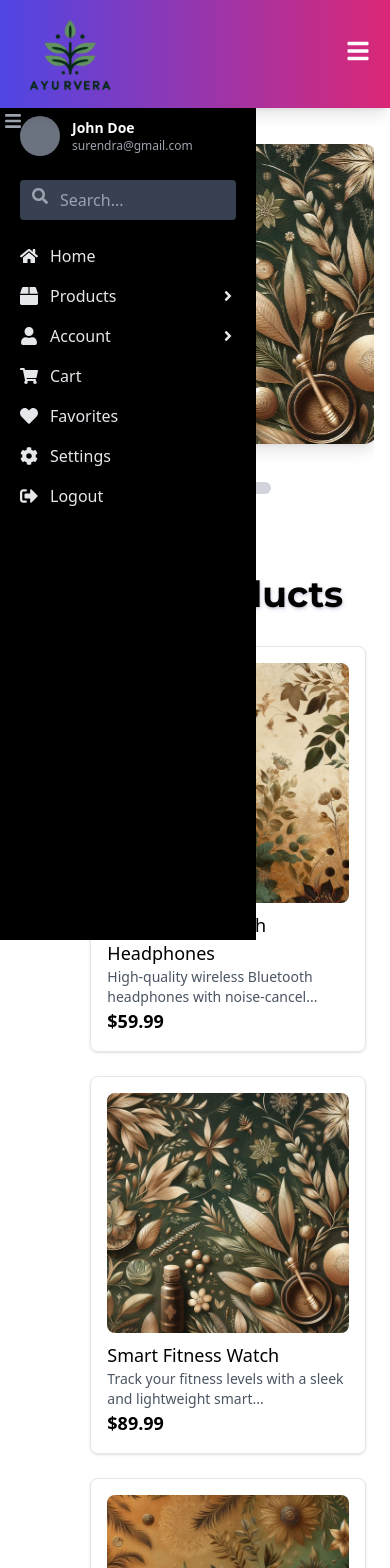
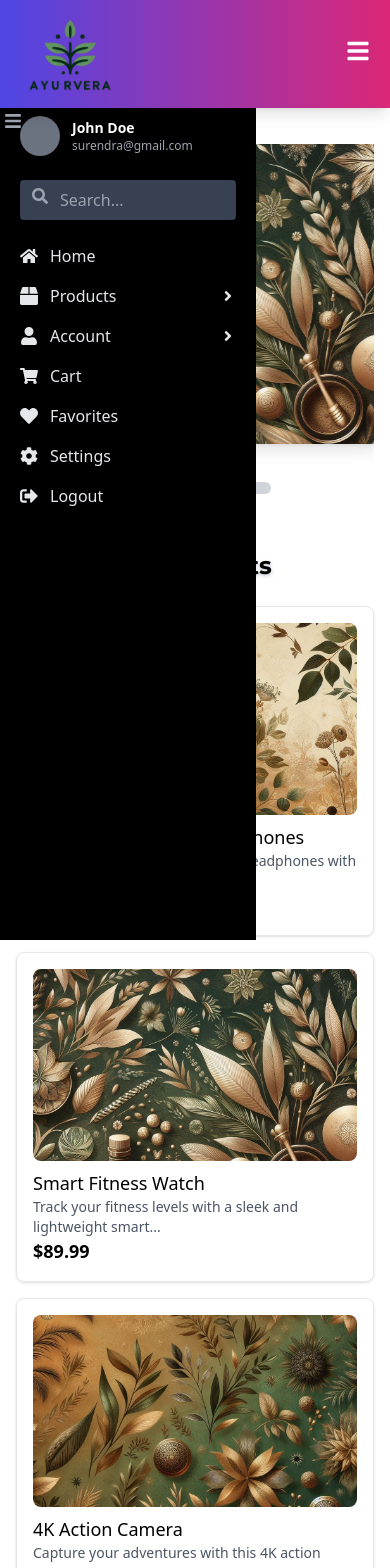
Before and after one commit to surendr1a/Ayurwera, a React (Vite) app: page / in a window 390 px wide. Shown: the top 1568 px of the page. Built offline with nearby package versions, Linux system fonts and the light colour scheme.

Commit message:
modifying products for small and medium devices

```diff
--- a/src/sections/AllProducts.jsx
+++ b/src/sections/AllProducts.jsx
@@ -1,31 +1,31 @@
 // components/AllProducts.js
 import React from "react";
 import { products } from "../constants";
-import {Link} from "react-router-dom";
+import { Link } from "react-router-dom";
 
 export default function AllProducts() {
   return (
-    <div className="max-w-6xl mx-auto p-6 ml-[17%] ">
-      <h2 className="text-4xl font-bold font-montserrat justify-center flex mt-10 mb-8 text-shadow-md hover:text-shadow-xl">All Products</h2>
-      <div className="grid grid-cols-1 sm:grid-cols-2 md:grid-cols-3 gap-6 ">
+    <div className="max-w-6xl mx-auto p-4 sm:p-6 md:ml-0 lg:ml-[17%]">
+      <h2 className="text-2xl sm:text-3xl md:text-4xl font-bold font-montserrat text-center mt-6 md:mt-10 mb-6 md:mb-8 text-shadow-md hover:text-shadow-xl">
+        All Products
+      </h2>
+      <div className="grid grid-cols-1 sm:grid-cols-2 md:grid-cols-3 gap-4 md:gap-6">
         {products.map((product) => (
-          <div key={product.id} className="border p-4 rounded-lg shadow hover:scale-105 duration-500 hover:shadow-lg hover:bg-blue-100 transition-all transition">
-            <img src={product.image} alt={product.name} className="w-full h-60 object-cover rounded-lg mb-2" />
+          <div key={product.id} className="border p-4 rounded-lg shadow hover:scale-105 duration-500 hover:shadow-lg hover:bg-blue-100 transition-all">
+            <img src={product.image} alt={product.name} className="w-full h-48 sm:h-60 object-cover rounded-lg mb-2" />
             <h3 className="text-lg font-medium">{product.name}</h3>
             <p className="text-sm text-gray-600">{product.description.slice(0, 60)}...</p>
             <p className="text-lg font-bold">${product.price}</p>
           </div>
         ))}
-
       </div>
-      <div className="justify-center flex my-4">
-      <Link to="/all-products">
-        <button className="mt-4 px-4 py-2  bg-blue-600 text-white rounded-md hover:bg-blue-700">
-          See More
-        </button>
-      </Link>
+      <div className="flex justify-center my-6">
+        <Link to="/all-products">
+          <button className="mt-4 px-4 py-2 bg-blue-600 text-white rounded-md hover:bg-blue-700">
+            See More
+          </button>
+        </Link>
       </div>
-
     </div>
   );
 }
```
